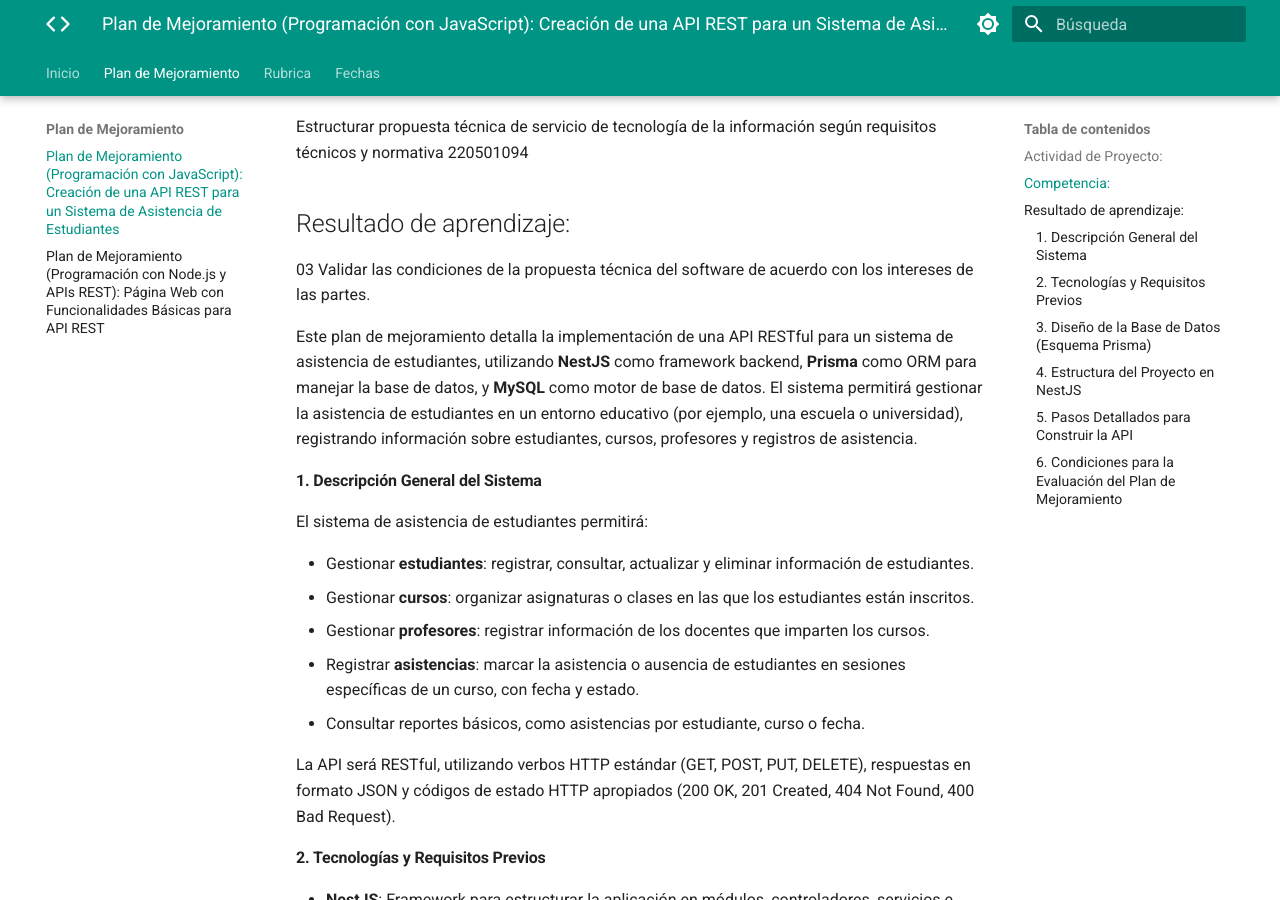
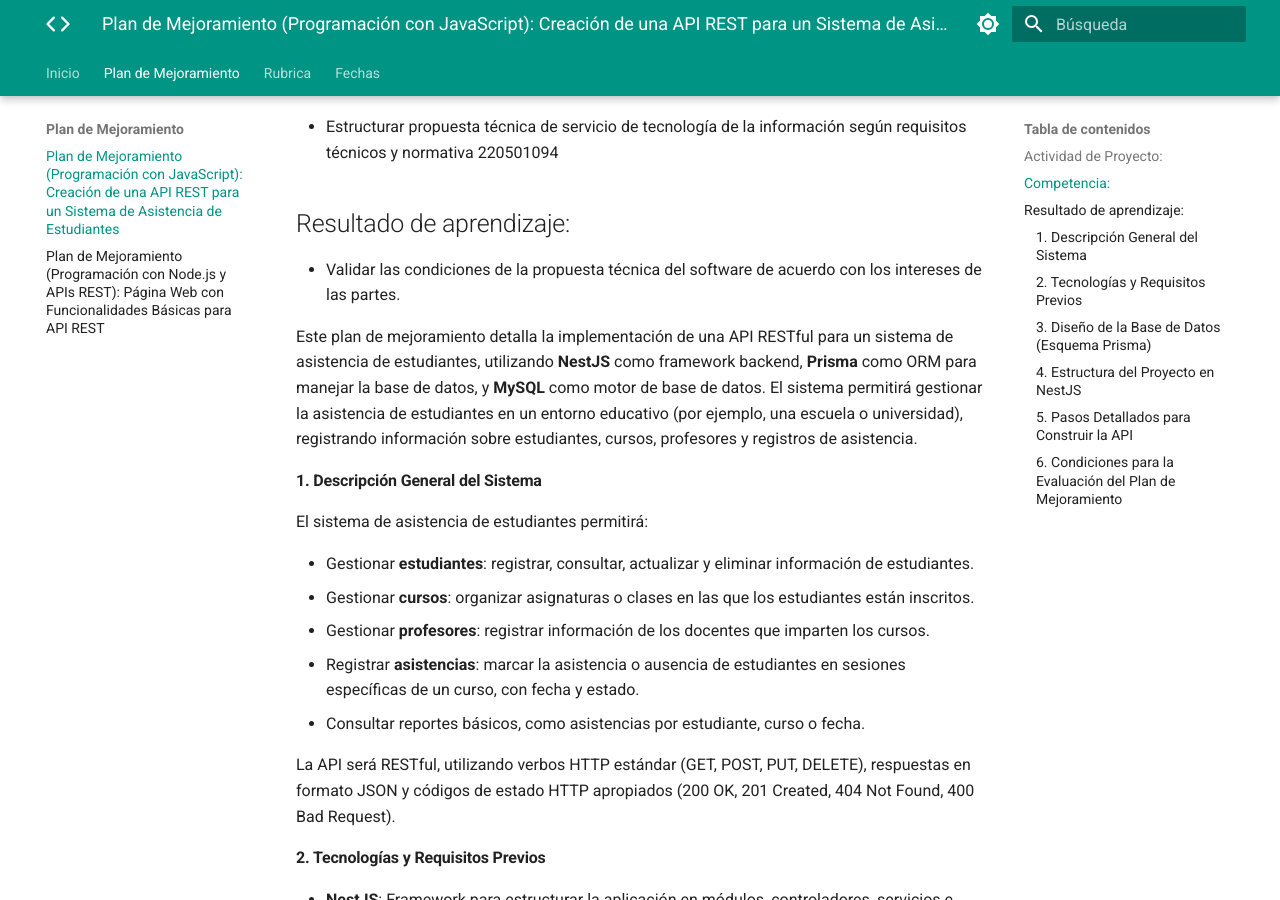
Before and after one commit to jfinfosena/25_adso_pm, an MkDocs documentation site: the page built from docs/content/p0.md, in a window 1280 px wide and 900 px high, scrolled down 364 px. Built offline with MkDocs 1.6.1 and Material for MkDocs 9.7.7, drawn with Linux system fonts in a browser that asks for light colours.

Commit message:
20-08-2025

```diff
--- a/docs/content/p0.md
+++ b/docs/content/p0.md
@@ -2,14 +2,17 @@
 
 
 ## Actividad de Proyecto:
-Programación con Node.js y APIs REST
+
+- Programación con Node.js y APIs REST
 
 ## Competencia:
-Estructurar propuesta técnica de servicio de tecnología de la información según requisitos técnicos y normativa
+
+- Estructurar propuesta técnica de servicio de tecnología de la información según requisitos técnicos y normativa
 220501094
 
 ## Resultado de aprendizaje:
-03 Validar las condiciones de la propuesta técnica del software de acuerdo con los intereses de las partes.
+
+- Validar las condiciones de la propuesta técnica del software de acuerdo con los intereses de las partes.
 
 Este plan de mejoramiento detalla la implementación de una API RESTful para un sistema de asistencia de estudiantes, utilizando **NestJS** como framework backend, **Prisma** como ORM para manejar la base de datos, y **MySQL** como motor de base de datos. El sistema permitirá gestionar la asistencia de estudiantes en un entorno educativo (por ejemplo, una escuela o universidad), registrando información sobre estudiantes, cursos, profesores y registros de asistencia.
 
```
Also changed, not shown: docs/content/p1.md (+6 -3 lines).
